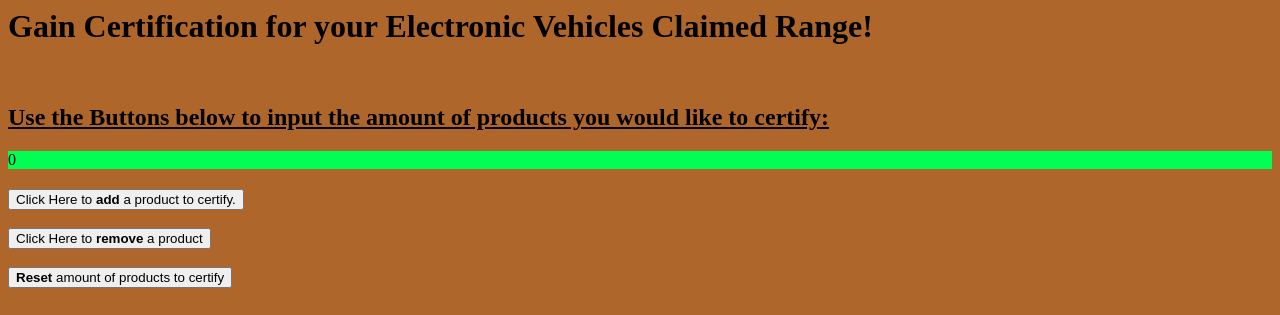
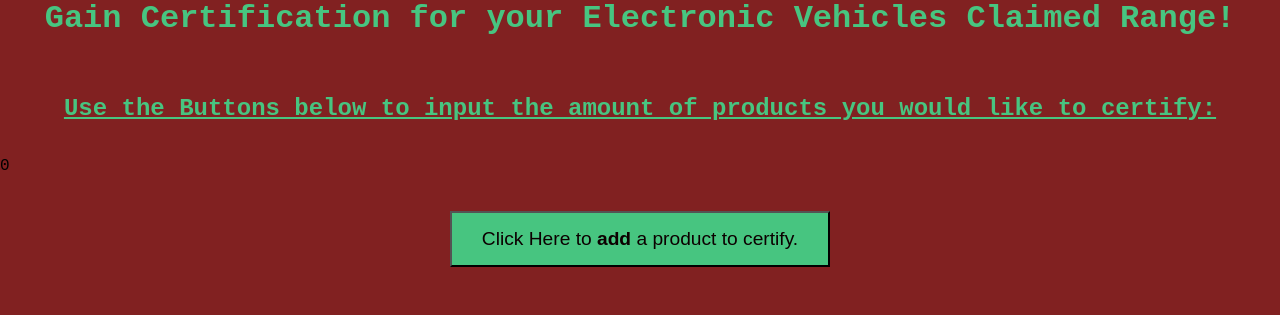
Before and after one commit to ammarhio1/Website_Exam-Part-2, a plain HTML site: page index.html in a window 1280 px wide. Shown: the top 315 px of the page. Drawn offline with Linux system fonts and the light colour scheme.

Commit message:
Website_Exam-2

```diff
--- a/styles.css
+++ b/styles.css
@@ -1,8 +1,40 @@
 body {
-    background-color: rgb(175, 102, 43);
-  }
+  font-family: 'Courier New', Courier, monospace, sans-serif;
+  background-color: #812121;
+  margin: 0;
+  padding: 0;
+  display: block;
+  justify-content: center;
+  align-items: center;
+  height: 100vh;
+}
 
-  #display {
-    background-color: rgb(0, 255, 85);
-    margin-bottom: 1.25rem;
-  }
+h1, h2 {
+  color: #47c580;
+  text-align: center;
+}
+
+h1 {
+  margin-bottom: 20px;
+}
+
+h2 {
+  margin-bottom: 35px;
+}
+
+p {
+  color: #070707;
+  text-align: center;
+}
+button {
+  font-size: 1.2rem;
+  padding: 15px 30px;
+  background-color: #47c580;
+  color: #0c0000;
+  cursor: pointer;
+  display: block;
+  margin: 36px auto;
+}
+button:hover {
+  background-color: #51524e;
+}
```
